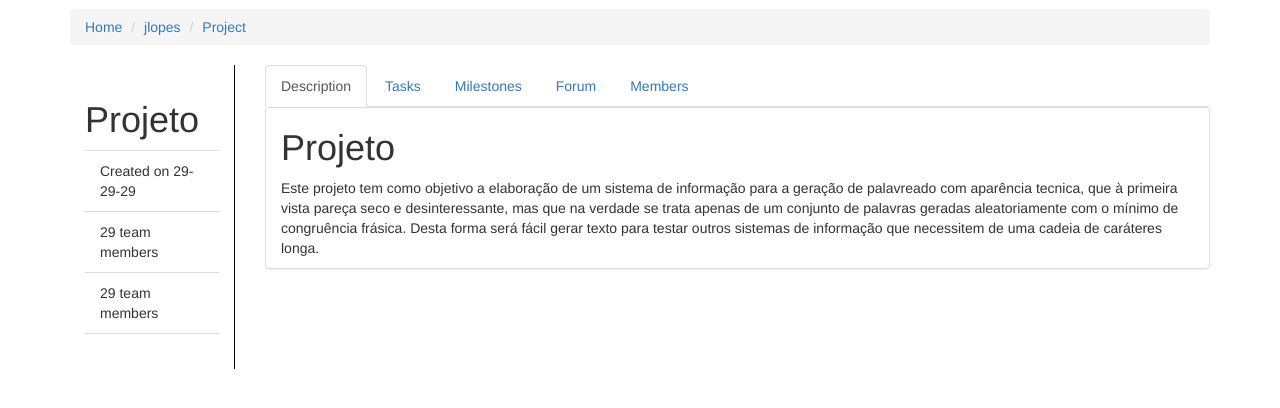
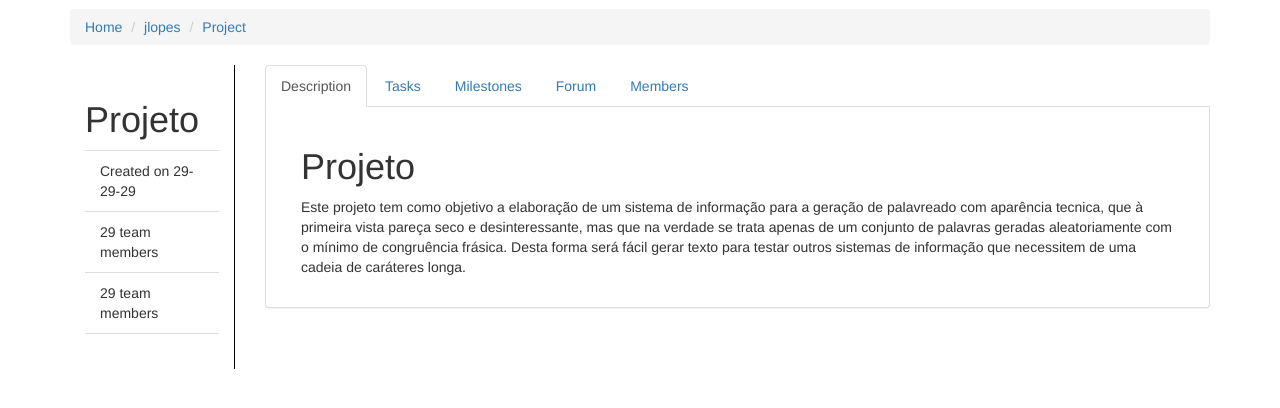
Before and after one commit to Areadrill/lbaw, a PHP site: page /projectpage.html in a window 1280 px wide. Shown: the part 51-459 px from the top of the page. Run offline with PHP 8.4, Linux system fonts and the light colour scheme; some libraries are stand-ins or nearby versions.

Commit message:
minor fixes

```diff
--- a/piu/projectpageStyle.css
+++ b/piu/projectpageStyle.css
@@ -19,6 +19,12 @@ div#projinfo{
    padding:20px;
 }
 #members{
+   padding:20px;
+}
+#description{
+   padding:20px;
+}
+#tasklists{
    padding:20px;
 }
 
@@ -49,6 +55,18 @@ div#main-content div#members{
     border-top-right-radius:0;
 
 }
+div#main-content div#description{
+    border-top:0px;
+    border-top-left-radius:0;
+    border-top-right-radius:0;
+
+}
+div#main-content div#tasklists{
+    border-top:0px;
+    border-top-left-radius:0;
+    border-top-right-radius:0;
+
+}
 
 .text{
     margin-top: 1em;
```
